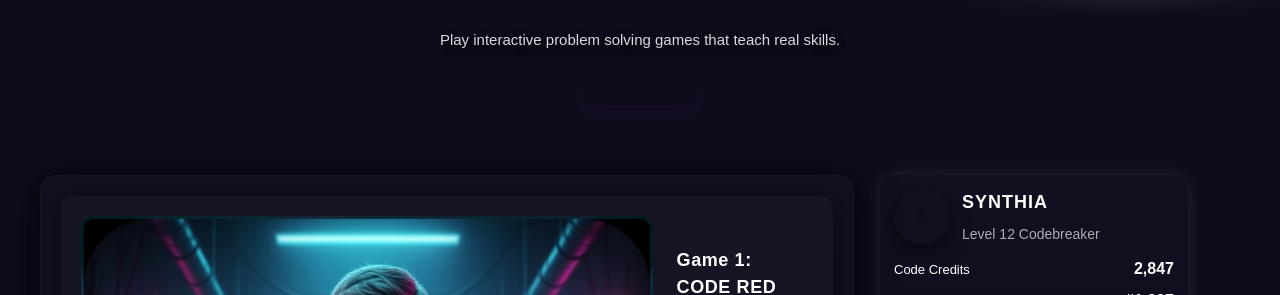
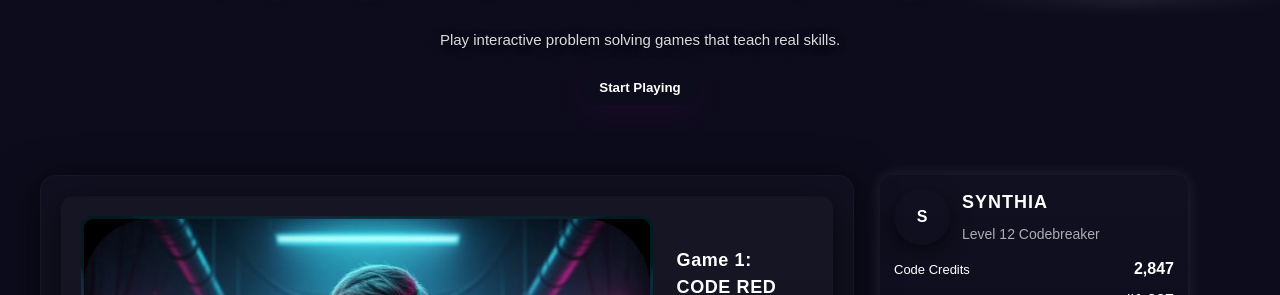
Before and after one commit to enghenzoo/Pyramind, a React (Vite) app: page / in a window 1280 px wide. Shown: the part 177-472 px from the top of the page. Built offline with nearby package versions, Linux system fonts and the light colour scheme.

Commit message:
Update App.css

```diff
--- a/src/App.css
+++ b/src/App.css
@@ -4,7 +4,6 @@
   --Cyan: #00e0ff;
   --Very-Dark-Blue: #0d0c1c;
   --Dark-Gray: #696969;
-  --dark: #0d0c1c;
   --bg1: #2c5364;
   --bg2: #1a1a2e;
   --bg3: #3a3a66;
```
